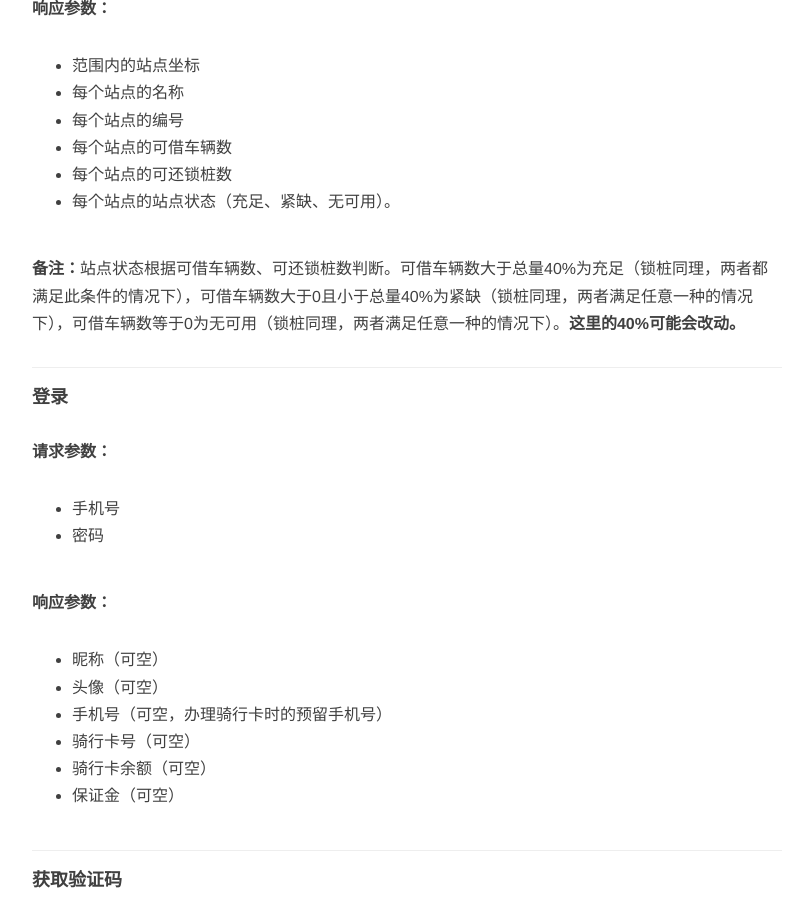
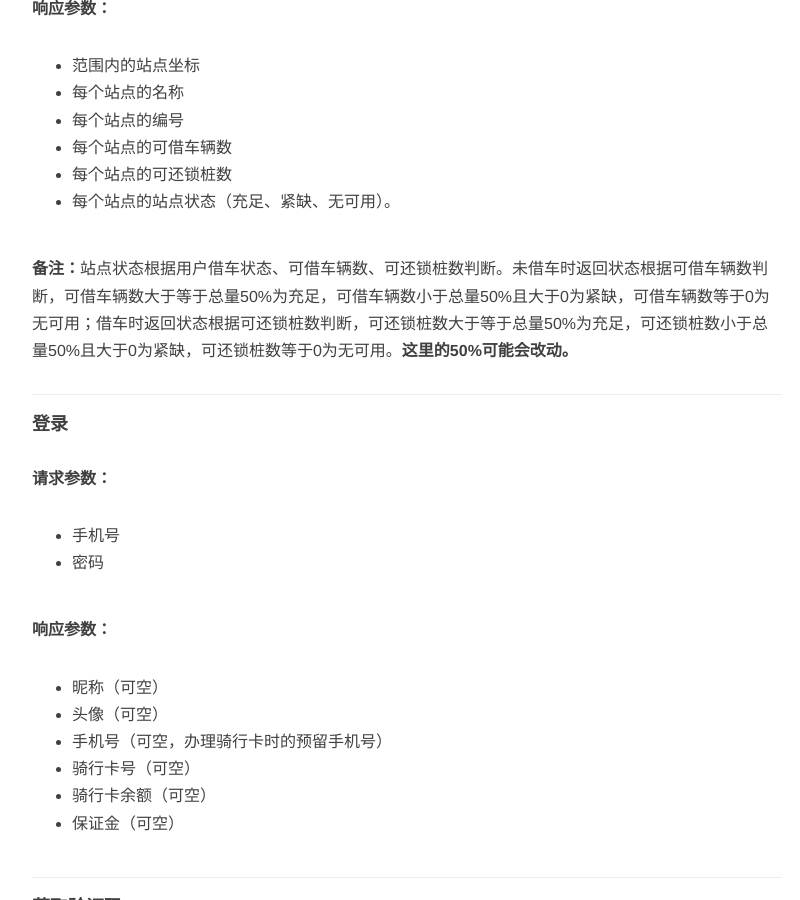
Before and after one commit to chengfeifei/chengfeifei.github.io, a Jekyll site: the page built from _posts/2016-10-14-zixingche-xuqiu-jiekou.md, in a window 1280 px wide and 900 px high, scrolled down 975 px. Shown: the whole window, without its empty margins (233-1033 px from the left). Built offline with Jekyll 4.4.1, drawn with Linux system fonts in a browser that asks for light colours; nearby versions of some CDN libraries; comment, search, counter and statistics services are not loaded.

Commit message:
edit
edit jiekou xuqiu

```diff
--- a/_posts/2016-10-14-zixingche-xuqiu-jiekou.md
+++ b/_posts/2016-10-14-zixingche-xuqiu-jiekou.md
@@ -35,7 +35,7 @@ tags: [接口需求]
 * 每个站点的可还锁桩数
 * 每个站点的站点状态（充足、紧缺、无可用）。
 
-**备注：**站点状态根据可借车辆数、可还锁桩数判断。可借车辆数大于总量40%为充足（锁桩同理，两者都满足此条件的情况下），可借车辆数大于0且小于总量40%为紧缺（锁桩同理，两者满足任意一种的情况下），可借车辆数等于0为无可用（锁桩同理，两者满足任意一种的情况下）。**这里的40%可能会改动。**
+**备注：**站点状态根据用户借车状态、可借车辆数、可还锁桩数判断。未借车时返回状态根据可借车辆数判断，可借车辆数大于等于总量50%为充足，可借车辆数小于总量50%且大于0为紧缺，可借车辆数等于0为无可用；借车时返回状态根据可还锁桩数判断，可还锁桩数大于等于总量50%为充足，可还锁桩数小于总量50%且大于0为紧缺，可还锁桩数等于0为无可用。**这里的50%可能会改动。**
 
 ---
 
```
